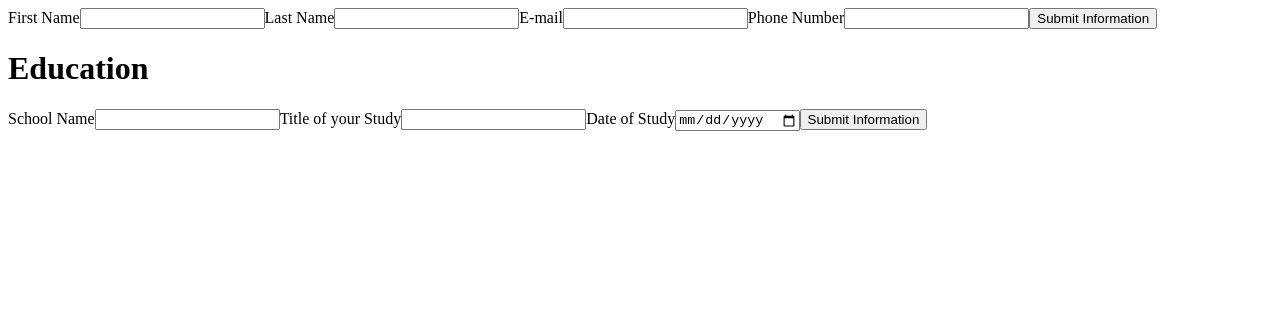
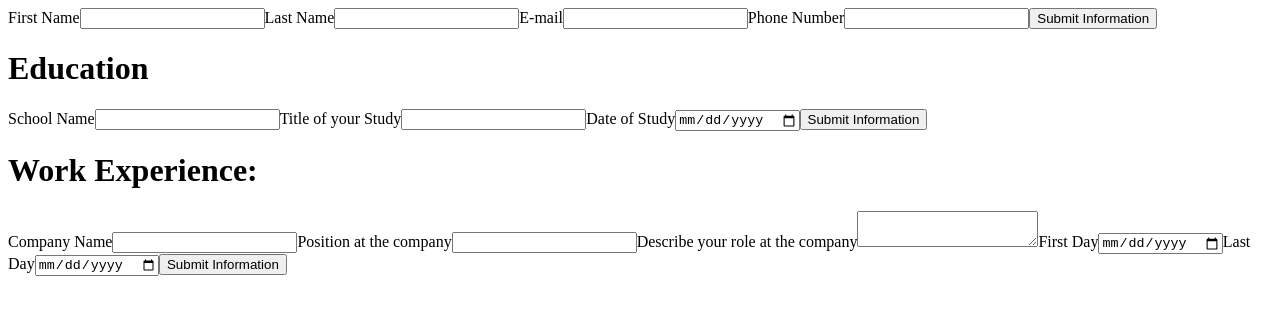
Before and after one commit to Japsier/cv-project-odin, a React (Create React App) app: page / in a window 1280 px wide. Shown: the top 314 px of the page. Built offline with nearby package versions, Linux system fonts and the light colour scheme.

Commit message:
allow users to add and edit work experience

```diff
--- a/src/App.js
+++ b/src/App.js
@@ -13,6 +13,8 @@ class App extends Component {
       <div>
         <General />
         <Education />
+        <h1>Work Experience:</h1>
+        <Work />
       </div>
     );
   }
--- a/src/Components/Work.js
+++ b/src/Components/Work.js
@@ -3,12 +3,114 @@ import React, {Component} from "react";
 class Work extends Component {
     constructor(props) {
         super(props)
+
+        this.state = {
+            submitted: false,
+            companyName: "",
+            positionTitle: "",
+            jobDescription: "",
+            dateStarted: "",
+            dateEnded: ""
+
+        }
+    }
+
+    companyNameChange = (e) => {
+        this.setState({
+            companyName: e.target.value
+        })
+    }
+    positionTitleChange = (e) => {
+        this.setState({
+            positionTitle: e.target.value
+        })
+    }
+    jobDescriptionChange = (e) => {
+        this.setState({
+            jobDescription: e.target.value
+        })
+    }
+    dateStartedChange = (e) => {
+        this.setState({
+            dateStarted: e.target.value
+        })
+    }
+    dateEndedChange = (e) => {
+        this.setState({
+            dateEnded: e.target.value
+        })
+    }
+    onSubmit = (e) => {
+        e.preventDefault()
+        this.setState({
+            submitted: true
+        })
+    }
+    editForm = () => {
+        this.setState({
+            submitted: false
+        })
     }
 
 
     render() {
         return(
-            <div></div>
+            <div>
+               {
+                (this.state.submitted === false)
+                ?   <form onSubmit={this.onSubmit}>
+                    <label for="companyNameInput">Company Name</label>
+                    <input
+                        onChange={this.companyNameChange}
+                        value={this.state.companyName}
+                        type="text"
+                        id="companyNameInput"
+                    />
+
+                    <label for="positionTitleInput">Position at the company</label>
+                    <input
+                        onChange={this.positionTitleChange}
+                        value={this.state.positionTitle}
+                        type="text"
+                        id="positionTitleInput"
+                    />
+
+                    <label for="jobDescriptionInput">Describe your role at the company</label>
+                    <textarea
+                        onChange={this.jobDescriptionChange}
+                        value={this.state.jobDescription}
+                        id="jobDescriptionInput"
+                    />
+
+                    <label for="dateStartedInput">First Day</label>
+                    <input
+                        onChange={this.dateStartedChange}
+                        value={this.state.dateStarted}
+                        type="date"
+                        id="dateStartedInput"
+                    />
+
+                    <label for="dateEndedInput">Last Day</label>
+                    <input
+                        onChange={this.dateEndedChange}
+                        value={this.state.dateEnded}
+                        type="date"
+                        id="dateEndedInput"
+                    />
+
+                    <button type="submit">Submit Information</button>
+
+                    </form>
+                :   <div>
+                        <h2>{this.state.companyName}</h2>
+                        <h2>{this.state.positionTitle}</h2>
+                        <h2>{this.state.jobDescription}</h2>
+                        <h2>{this.state.dateStarted}</h2>
+                        <h2>{this.state.dateEnded}</h2>
+                        <button onClick={this.editForm}>Edit</button>
+                    </div>
+               }
+            </div>
         )
     }
 }
```
